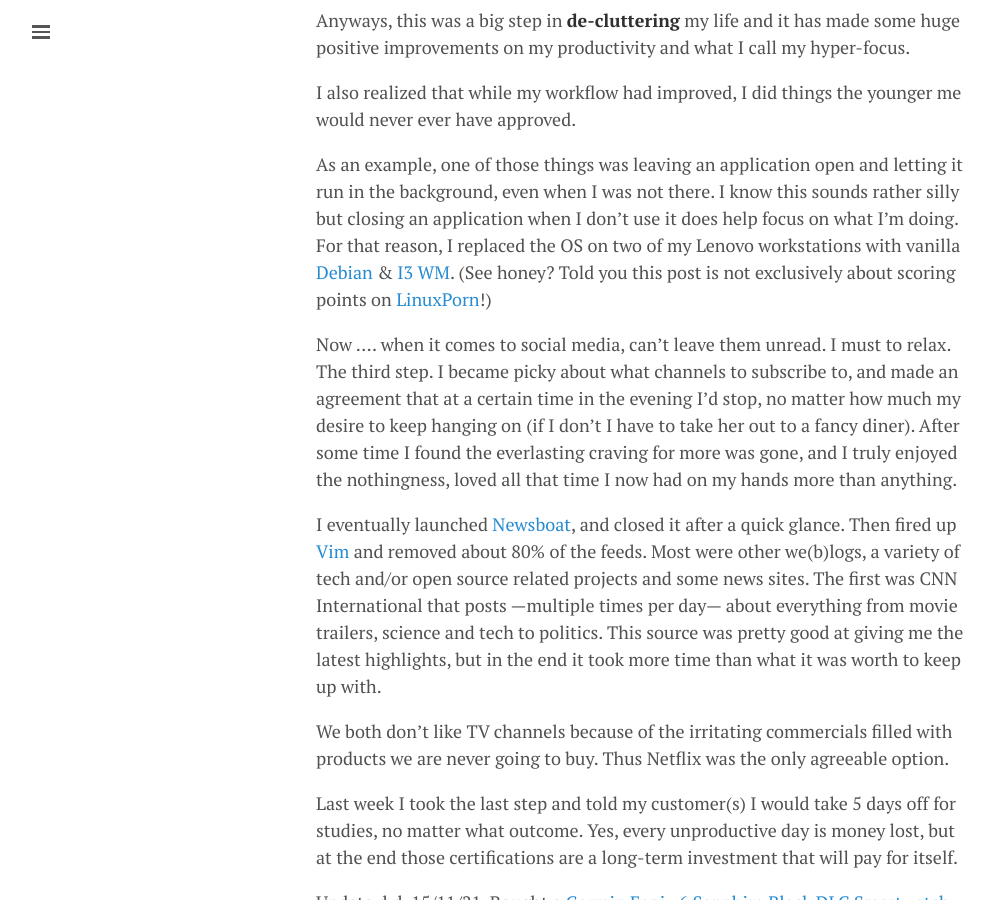
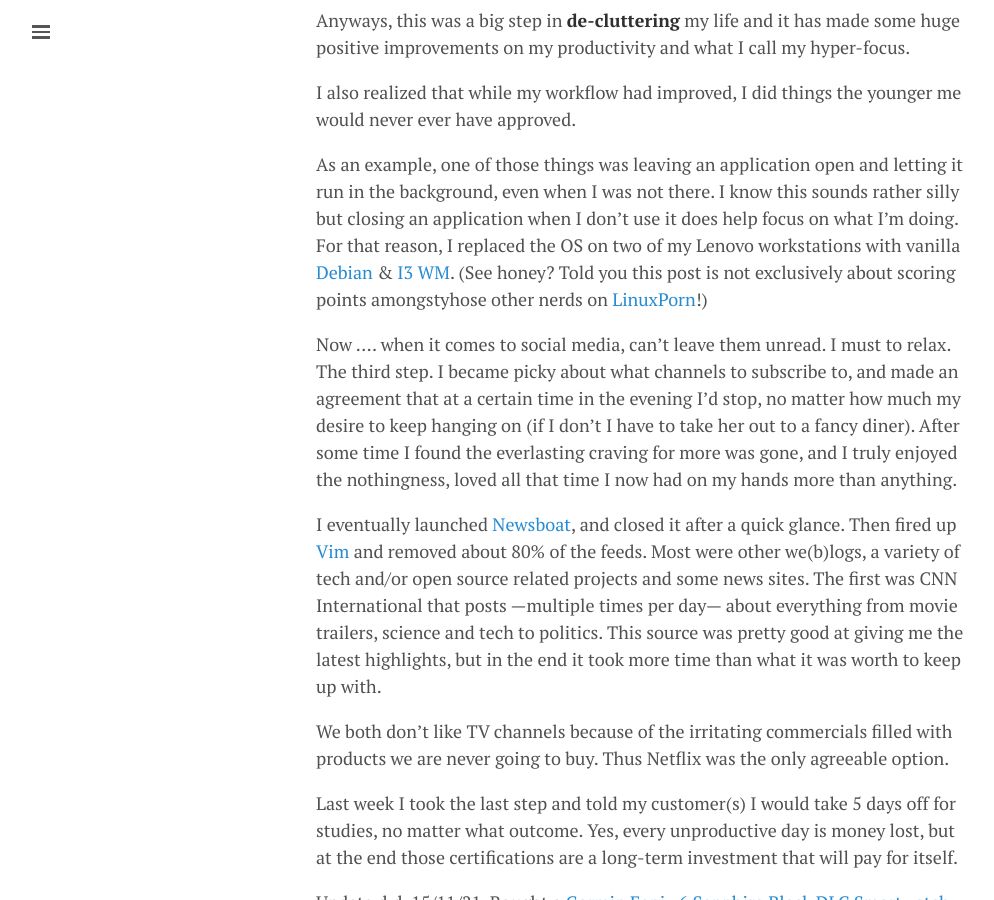
Before and after one commit to lgeurts/lgeurts.github.io, a Jekyll site: the page built from _posts/2021-11-09-why-i-decided-to-limit-my-social-presence.md, in a window 1280 px wide and 900 px high, scrolled down 1048 px. Shown: the whole window, without its empty margins (0-994 px from the left). Built offline with Jekyll 4.4.1, drawn with Linux system fonts in a browser that asks for light colours; nearby versions of some CDN libraries; comment, search, counter and statistics services are not loaded.

Commit message:
Update 2021-11-09-why-i-decided-to-limit-my-social-presence.md

```diff
--- a/_posts/2021-11-09-why-i-decided-to-limit-my-social-presence.md
+++ b/_posts/2021-11-09-why-i-decided-to-limit-my-social-presence.md
@@ -24,7 +24,7 @@
 
 I also realized that while my workflow had improved, I did things the younger me would never ever have approved.
 
-As an example, one of those things was leaving an application open and letting it run in the background, even when I was not there. I know this sounds rather silly but closing an application when I don’t use it does help focus on what I’m doing. For that reason, I replaced the OS on two of my Lenovo workstations with vanilla [Debian](https://www.debian.org/) & [I3 WM](https://i3wm.org/). (See honey? Told you this post is not exclusively about scoring points on [LinuxPorn](https://www.reddit.com/r/LinuxPorn/)!)
+As an example, one of those things was leaving an application open and letting it run in the background, even when I was not there. I know this sounds rather silly but closing an application when I don’t use it does help focus on what I’m doing. For that reason, I replaced the OS on two of my Lenovo workstations with vanilla [Debian](https://www.debian.org/) & [I3 WM](https://i3wm.org/). (See honey? Told you this post is not exclusively about scoring points amongstyhose other nerds on [LinuxPorn](https://www.reddit.com/r/LinuxPorn/)!)
 
 Now .... when it comes to social media, can’t leave them unread. I must to relax.
 The third step. I became picky about what channels to subscribe to, and made an agreement that at a certain time in the evening I'd stop, no matter how much my desire to keep hanging on (if I don't I have to take her out to a fancy diner). After some time I found the everlasting craving for more was gone, and I truly enjoyed the nothingness, loved all that time I now had on my hands more than anything.
```
